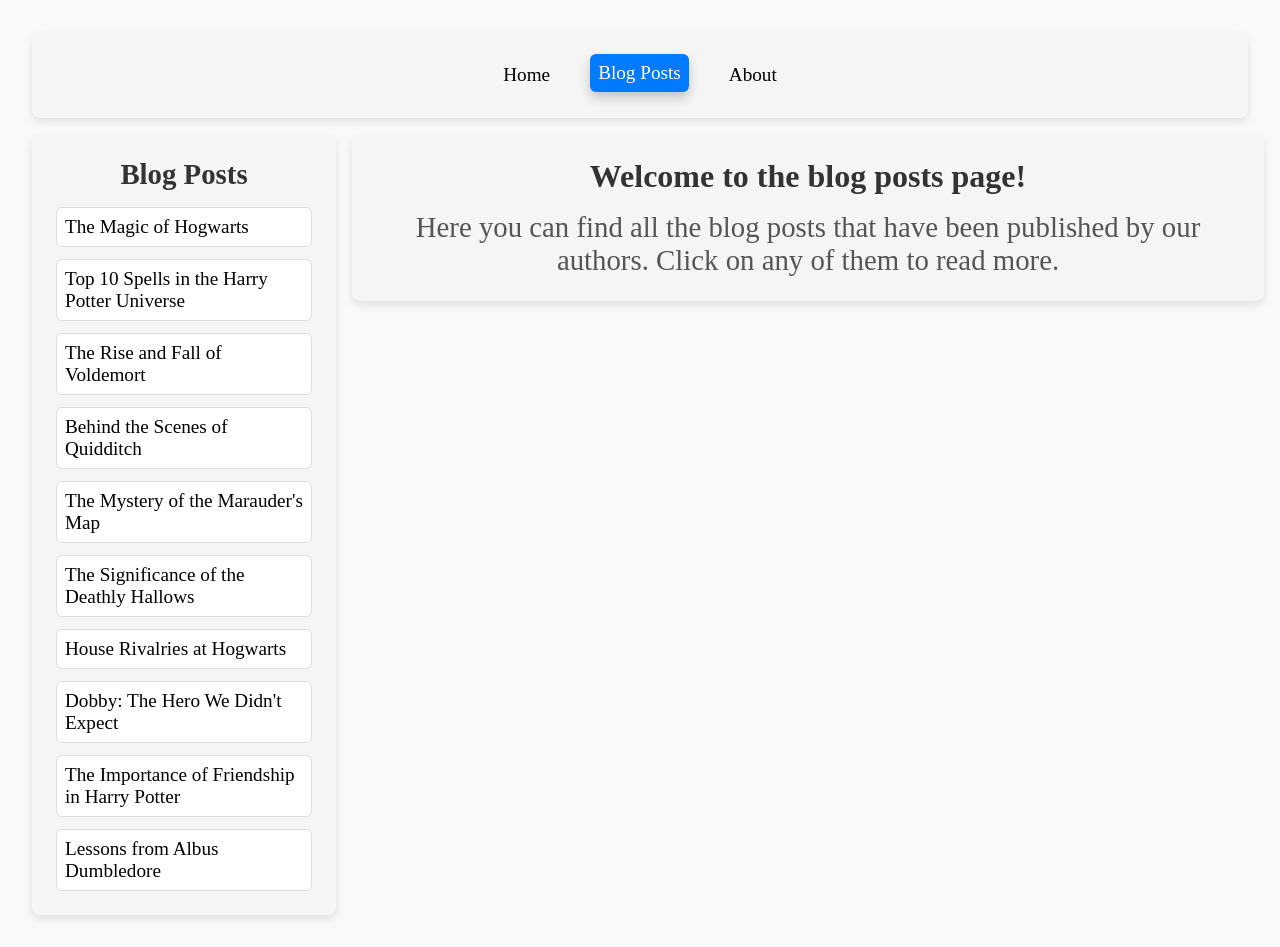
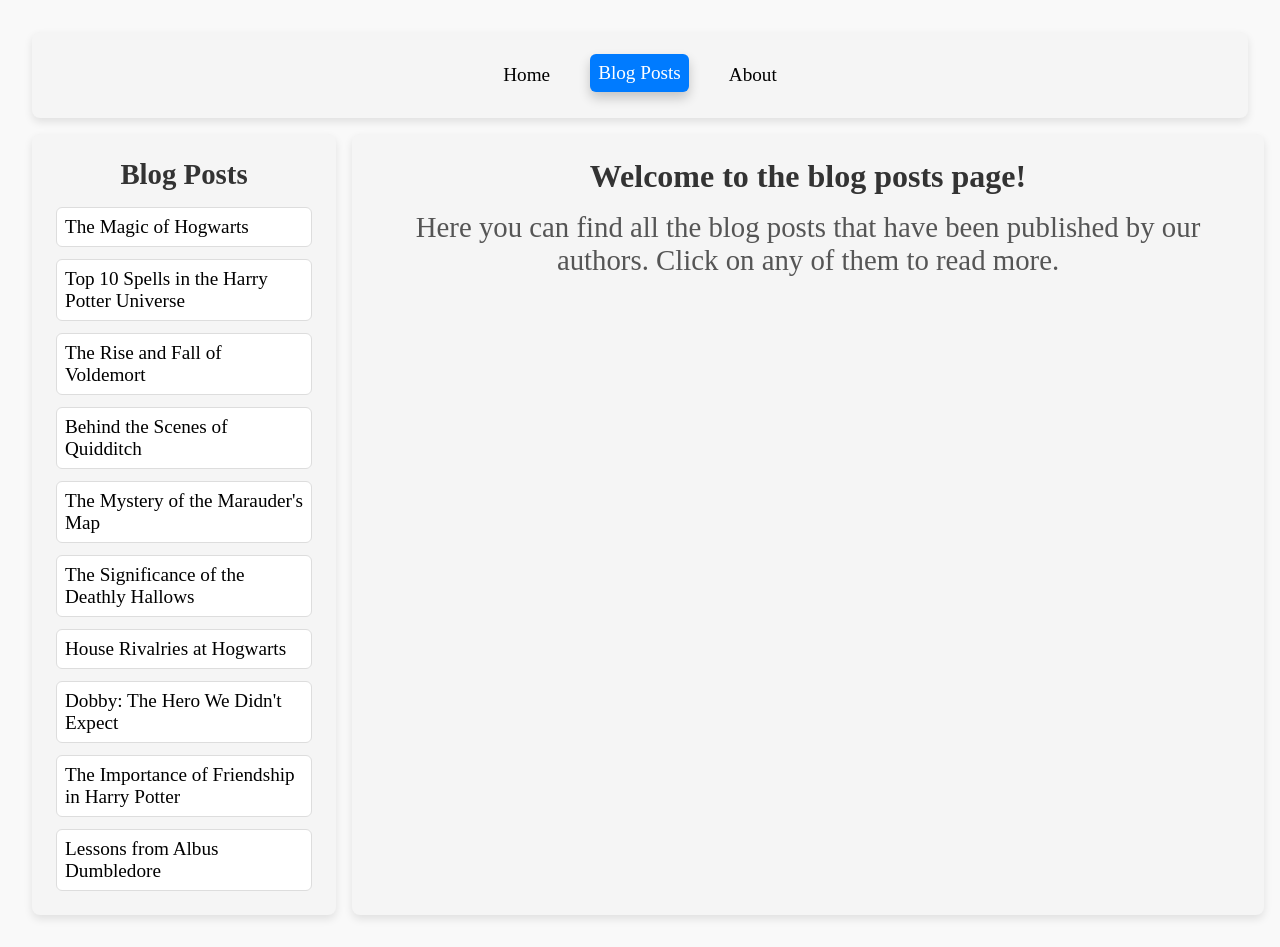
Before and after one commit to A-A-Rivas/learn-vue-3-with-bingyang, a Vue app: page /blogPosts in a window 1280 px wide. Built offline with nearby package versions, Linux system fonts and the light colour scheme; data requests are answered from the project's data file.

Commit message:
named views

```diff
--- a/src/router/index.js
+++ b/src/router/index.js
@@ -5,6 +5,7 @@
 import { createRouter, createWebHistory } from "vue-router";
 import BlogPostGreeting from "@/views/BlogPostGreeting.vue";
 import NotFound from "@/views/NotFound.vue";
+import Ads from "@/views/Ads.vue";
 
 // create a router instance
 const router = createRouter({
@@ -21,7 +22,10 @@
          redirect: {name: 'blogPostsGreeting'},
          children:[
             {path: '', name: 'blogPostsGreeting', component: BlogPostGreeting},
-            {path:'/blogPosts/:id(\\d+)', name:'blogPost', component: BlogPost}
+            {path:'/blogPosts/:id(\\d+)', name:'blogPost', components: {
+                default: BlogPost,
+                sidebar: Ads
+            }}
 
          ]},
         {path: '/about', name: 'about', component: About},
--- /dev/null
+++ b/src/views/Ads.vue
@@ -0,0 +1,18 @@
+<template>
+    <div>
+        <h3>Sponsored Ads</h3>
+        <ul>
+            <li><a href="https://example.com/ad1">Ad 1</a></li>
+            <li><a href="https://example.com/ad2">Ad 2</a></li>
+            <li><a href="https://example.com/ad3">Ad 3</a></li>
+
+
+        </ul>
+    </div>
+</template>
+
+<script setup>
+
+</script>
+
+<style lang="scss" scoped></style>
--- a/src/views/BlogPosts.vue
+++ b/src/views/BlogPosts.vue
@@ -3,8 +3,13 @@
         <aside class="blog-post-list">
             <BlogPostList></BlogPostList>
         </aside>
-        <main class="blog-post-content">
-            <router-view></router-view>
+        <main class="blog-post-content-with-sidebar">
+
+            <!-- this is the default router view-->
+            <router-view class="blog-post-content"></router-view>
+
+            <!-- this is the named router view-->
+            <router-view name="sidebar"></router-view>
         </main>
     </div>
 </template>
@@ -17,14 +22,20 @@
 <style lang="scss" scoped>
 .blog-posts-layout {
     display: flex;
+    width: 100%;
     gap: 1rem;
 
     .blog-post-list {
         flex: 0 0 25%;
-}
+    }
 
-    .blog-post-content {
+    .blog-post-content-with-sidebar {
+        display: flex;
         flex: 0 0 75%;
-}
+
+        .blog-post-content {
+            flex: 1; // takes up the remaining space
+        }
+    }
 }
 </style>
```
